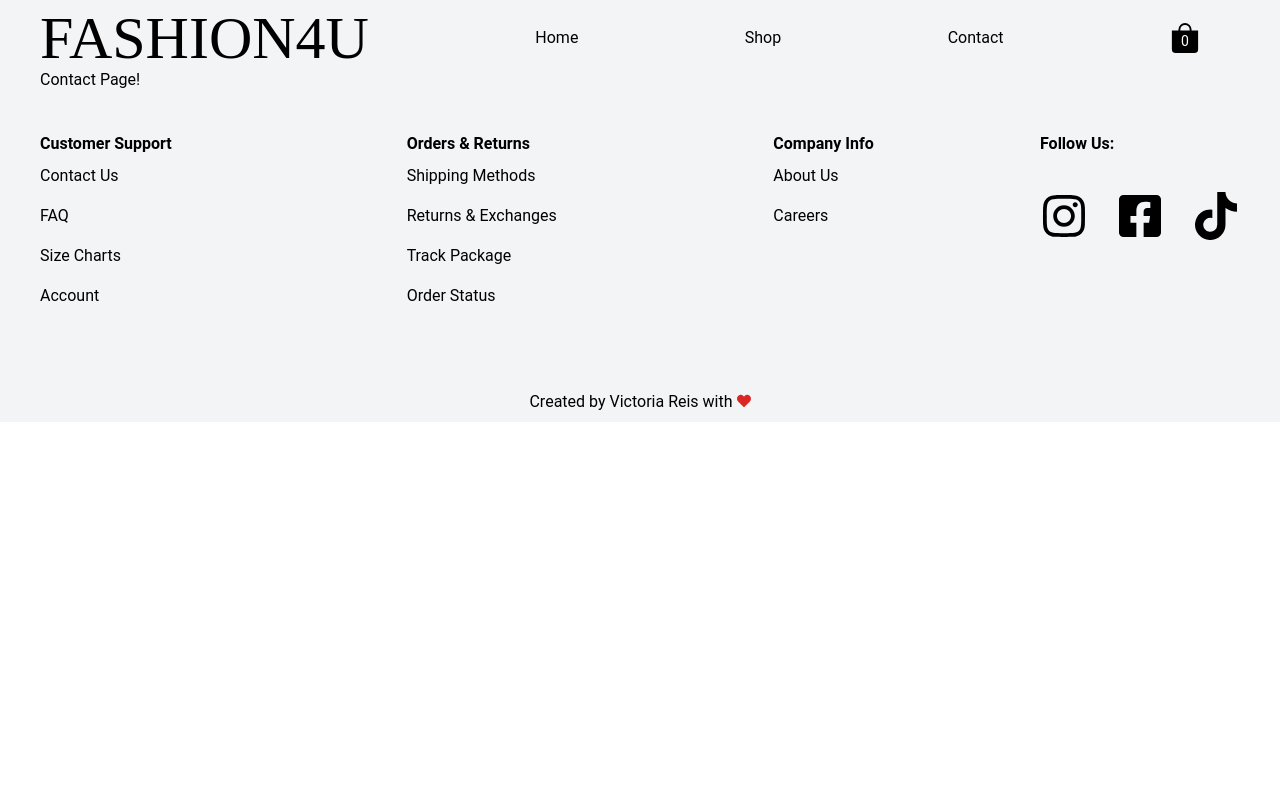
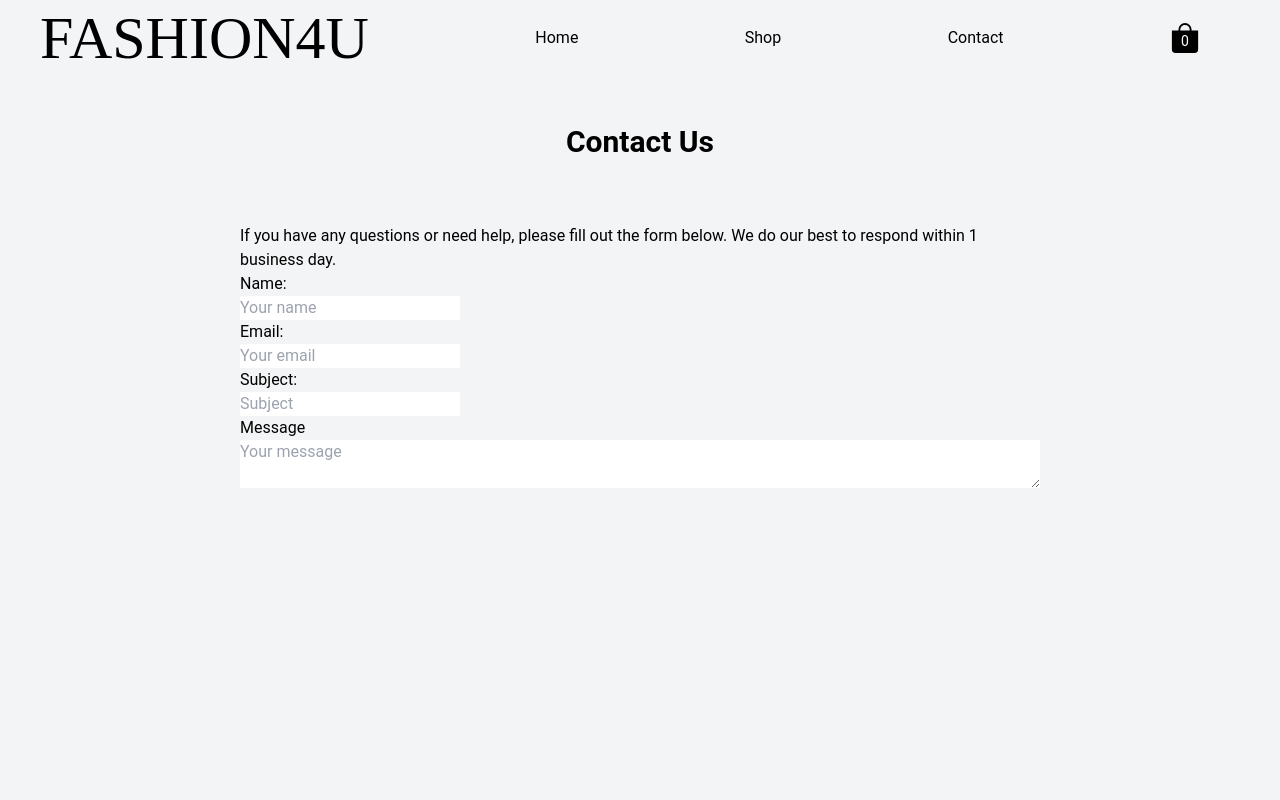
Before and after one commit to victoria-reis/e-commerce, a React (Create React App) app: page /contact in a window 1280 px wide. Shown: the top 800 px of the page. Built offline with nearby package versions, Linux system fonts and the light colour scheme; no server answers.

Commit message:
added form to contact page

```diff
--- a/src/components/ShoppingProductInfo.js
+++ b/src/components/ShoppingProductInfo.js
@@ -8,13 +8,7 @@ const ShoppingProductInfo = (props) => {
 
 	const addToCart = (product) => {
 		dispatchCartAction({ type: "ADD", item: product });
-		// console.log(`Added ${product.title} of id ${product.id} to my cart!`);
 	};
-
-	// const removeFromCart = (product) => {
-	// 	dispatchCartAction({ type: "REMOVE", item: product });
-	// 	// console.log(`Added ${product.title} of id ${product.id} to my cart!`);
-	// };
 
 	return (
 		<div className="bg-white p-4 hover:underline brightness-[.98] hover:brightness-100 ease-in duration-200">
@@ -34,18 +28,8 @@ const ShoppingProductInfo = (props) => {
 				>
 					<BsPlusCircleFill className="text-amber-300 text-3xl" />
 				</button>
-				{/* <button
-					onClick={() => {
-						removeFromCart(props.product);
-					}}
-				>
-					remove
-				</button> */}
-				<Link
-					to={`/productDetails/${props.product.id}`}
-					className="text-[15px]"
-				>
-					{props.product.title}
+				<Link to={`/productDetails/${props.product.id}`}>
+					<h2 className="text-[15px]">{props.product.title}</h2>
 				</Link>
 				<p className="mt-4 bg-amber-100 block w-max px-2 rounded-full">
 					$ {parseFloat(props.product.price).toFixed(2)}
--- a/src/pages/ContactPage.js
+++ b/src/pages/ContactPage.js
@@ -1,7 +1,40 @@
 import React from "react";
 
 const ContactPage = () => {
-	return <p>Contact Page!</p>;
+	return (
+		<div className="min-h-[90vh]">
+			<h2 className="text-center text-3xl font-bold mt-14">Contact Us</h2>
+			<form action="" className="flex flex-col w-8/12 mx-auto mt-16">
+				<p>
+					If you have any questions or need help, please fill out the form
+					below. We do our best to respond within 1 business day.
+				</p>
+				<label htmlFor="name">Name:</label>
+				<input
+					type="text"
+					id="name"
+					className="w-min"
+					placeholder="Your name"
+				/>
+				<label htmlFor="email">Email:</label>
+				<input
+					type="email"
+					id="email"
+					className="w-min"
+					placeholder="Your email"
+				/>
+				<label htmlFor="subject">Subject:</label>
+				<input
+					type="text"
+					id="subject"
+					className="w-min"
+					placeholder="Subject"
+				/>
+				<label htmlFor="message">Message</label>
+				<textarea placeholder="Your message" />
+			</form>
+		</div>
+	);
 };
 
 export default ContactPage;
--- a/src/pages/ProductDetailsPage.js
+++ b/src/pages/ProductDetailsPage.js
@@ -8,25 +8,19 @@ import { CartContext } from "../store/CartContext";
 const ProductDetailsPage = () => {
 	const { id: productId } = useParams();
 	const products = useContext(ProductContext);
-	const { dispatchCartAction, cartState } = useContext(CartContext);
+	const { dispatchCartAction } = useContext(CartContext);
 
 	const product = products.find((item) => {
 		return item.id === parseFloat(productId);
 	});
 
-	console.log(cartState);
-
 	const addToCart = (product) => {
 		dispatchCartAction({ type: "ADD", item: product });
-		// console.log(`Added ${product.title} of id ${product.id} to my cart!`);
 	};
 
 	const removeFromCart = (product) => {
 		dispatchCartAction({ type: "REMOVE", item: product });
-		// console.log(`Added ${product.title} of id ${product.id} to my cart!`);
 	};
-
-	// console.log(product);
 
 	return (
 		<div className="min-h-[95vh] bg-white flex items-center px-16">
--- a/src/pages/ShoppingPage.js
+++ b/src/pages/ShoppingPage.js
@@ -7,8 +7,6 @@ import ShoppingProductInfo from "../components/ShoppingProductInfo";
 const ShoppingPage = () => {
 	const products = useContext(ProductContext);
 	const [chosenCategory, setChosenCategory] = useState("all");
-	// const { cartState } = useContext(CartContext);
-
 	const { category } = useParams();
 
 	const productsByCategory = products.filter((item) => {
@@ -27,13 +25,8 @@ const ShoppingPage = () => {
 		}
 	}, [category]);
 
-	// console.log(productsByCategory);
-
 	return (
 		<div className="min-h-screen">
-			<div>
-				<h2>Our products</h2>
-			</div>
 			<select
 				name="pickCategory"
 				id=""
```
